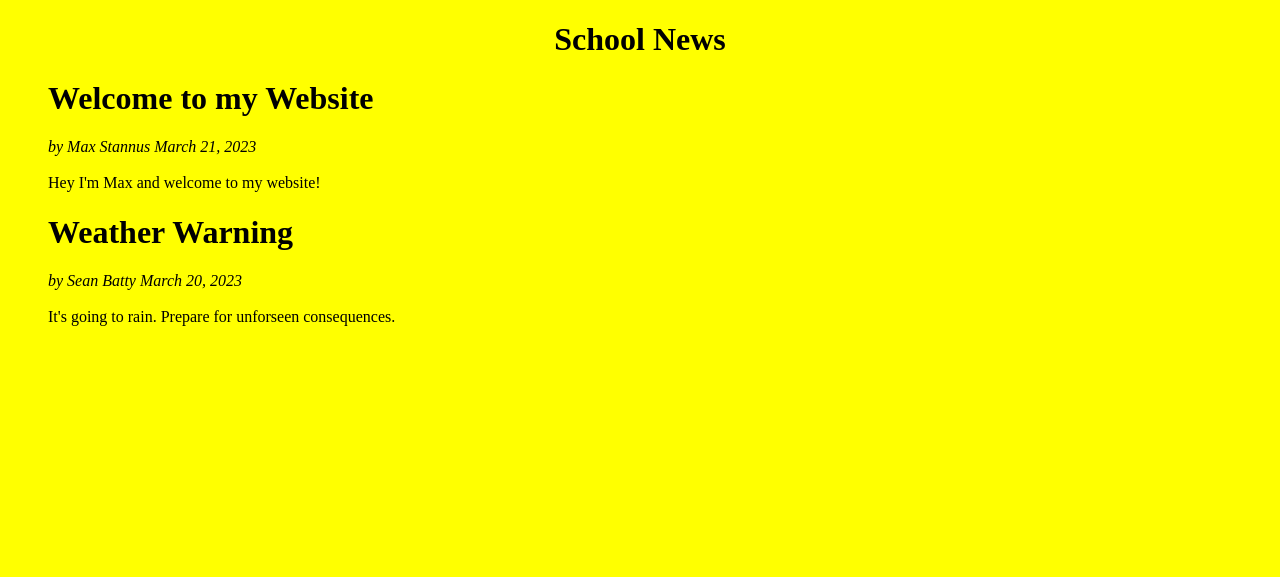
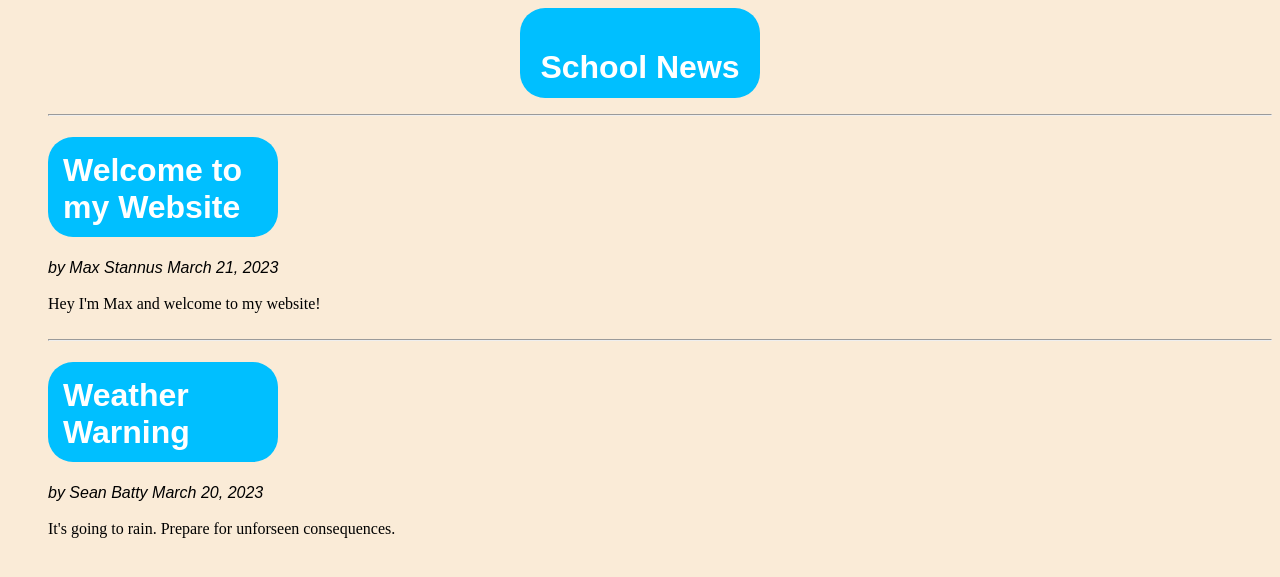
Before and after one commit to MStann/was_practical_test, a Django app: page / in a window 1280 px wide. Shown: the top 577 px of the page. Run offline with Django 3.2, Linux system fonts and the light colour scheme; data comes from the database, SQL or seed files in the repository.

Commit message:
Added some CSS

```diff
--- a/was_practical_test/templates/schoolnews/index.html
+++ b/was_practical_test/templates/schoolnews/index.html
@@ -2,8 +2,25 @@
 
 <html>
     <style>
-        .title {
+        .header {
             text-align: center;
+            margin: auto;
+            padding: 20px;
+            border-radius: 25px;
+            border-color: black;
+            color: white;
+            background-color: #00BFFF;
+            width: 200px;
+            height: 50px;
+            font-family: Arial, sans-serif;
+        }
+        .title {color : white;
+                padding: 15px;
+                border-radius: 25px;
+                background-color: #00BFFF;
+                width: 200px;
+                height: 70px;
+                font-family: Arial, sans-serif;"
         }
     </style>
 
@@ -11,19 +28,21 @@
         <title>School News</title>
     </head>
 
-    <body style ="background-color:yellow">
-        <div class="title">
+    <body style ="background-color:#FAEBD7">
+        <div class="header">
         <h1>
             School News
         </h1>
         </div>
         <div>
     {% if pages %}
-        <ul>
+        <ul >
         {% for page in pages %}
-            <h1>{{ page.title }}</h1>
-            <i>by {{ page.author }} {{ page.date }}</i><br></br>
-            {{ page.content }}<br />
+        <hr>
+            <h1 class="title">{{ page.title }}</h1>
+            <i style =  "margin: auto;
+                        font-family: Arial, sans-serif;">by {{ page.author }} {{ page.date }}</i><br></br>
+            <div style = font-family: Arial, sans-serif;">{{ page.content }}</div><br />
         {% endfor %}
         </ul>
     {% else %}
```
